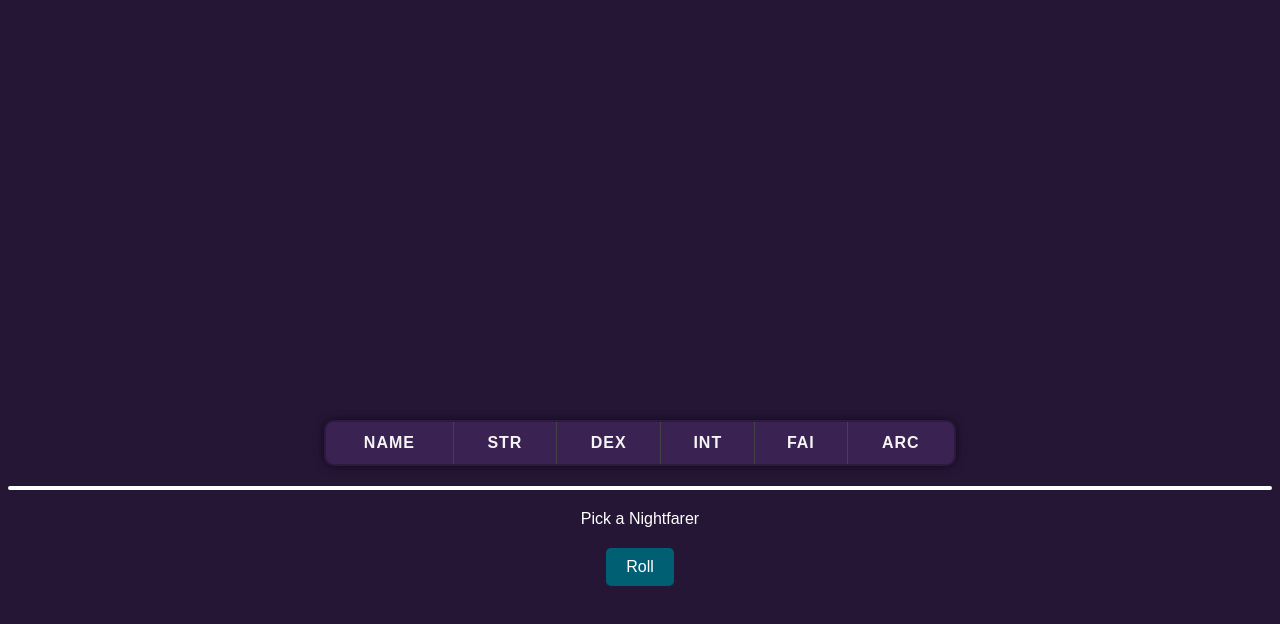
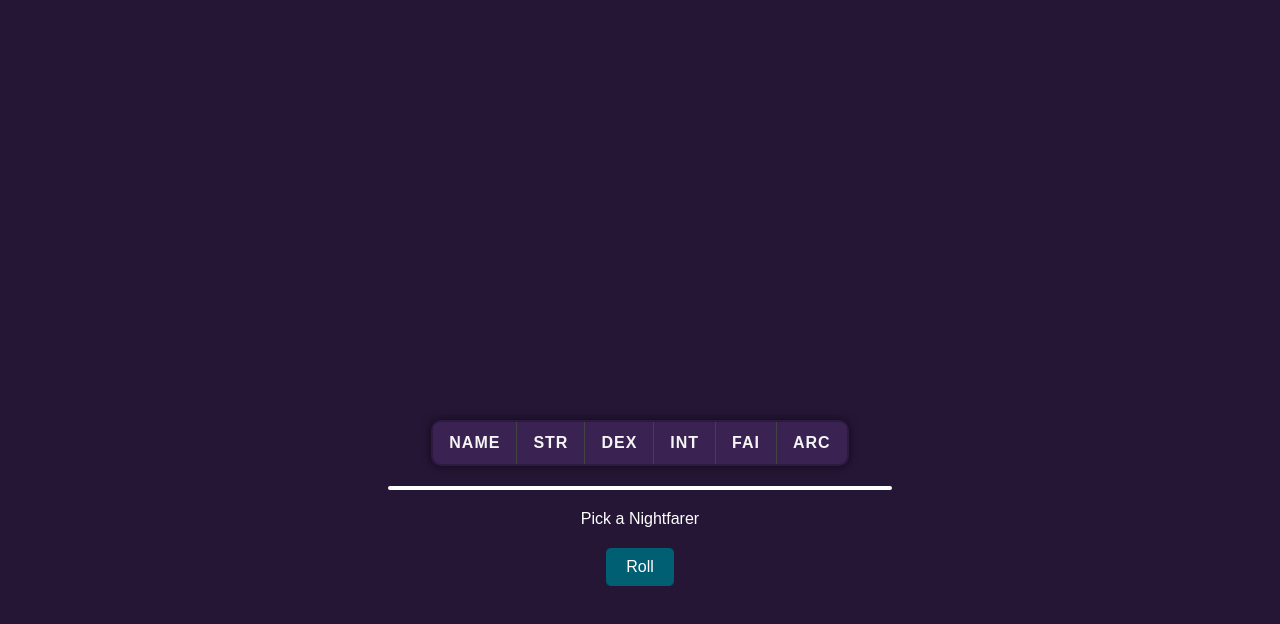
Before and after one commit to gcrisafu/nightfarerRandomizer, a plain HTML site: page index.html in a window 1280 px wide. Shown: the part 78-702 px from the top of the page. Drawn offline with Linux system fonts and the light colour scheme.

Commit message:
border changed to be smaller on nightfarer box

```diff
--- a/style.css
+++ b/style.css
@@ -29,7 +29,7 @@ body {
     text-align: center;
     color: white;
     margin: 20px auto;
-    max-width: 100%;
+    max-width: 500px;
     height: auto;
     border: 2px solid white;
     border-radius: 10px;
@@ -55,7 +55,7 @@ body {
 /* table styling */
 .scaling-table {
     border-collapse: collapse;
-    width: 50%;
+    width: 50px;
     margin: 20px auto;
     font-family: 'Arial', sans-serif;
     font-size: 16px;
```
